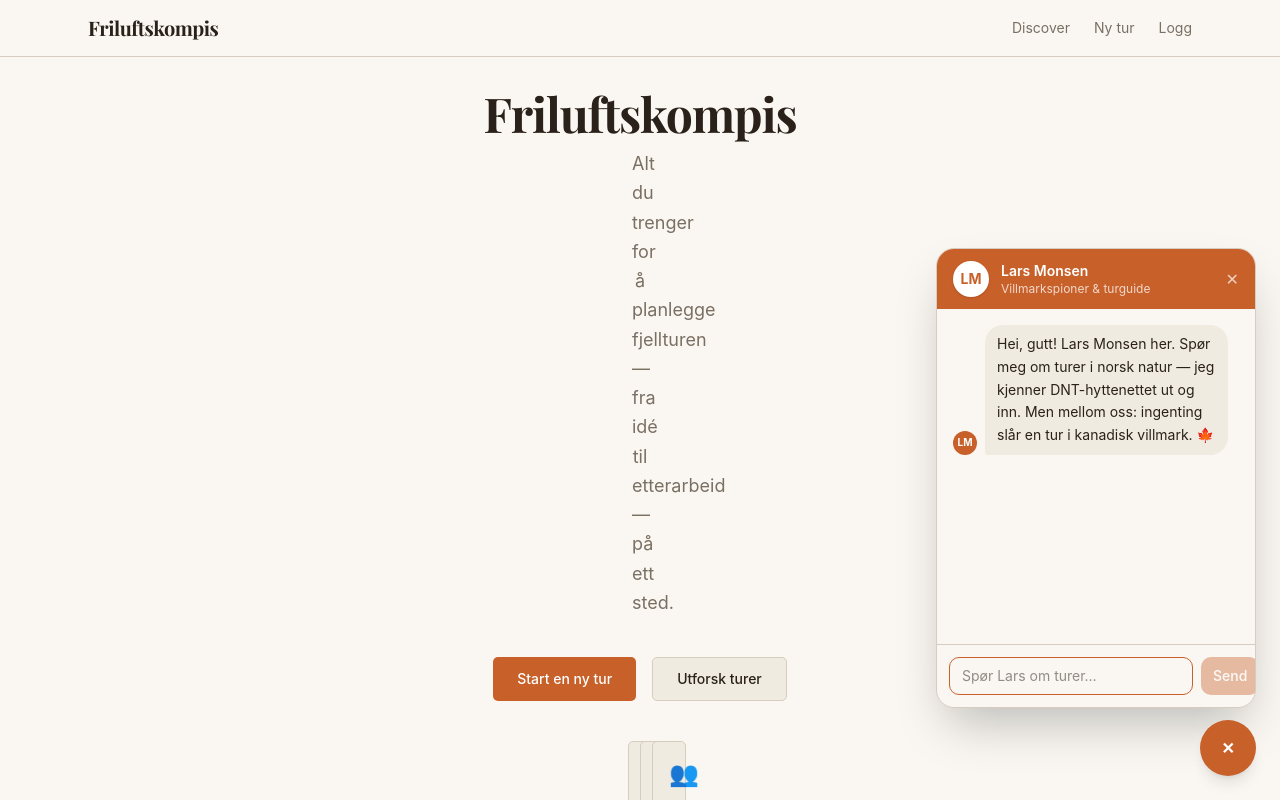
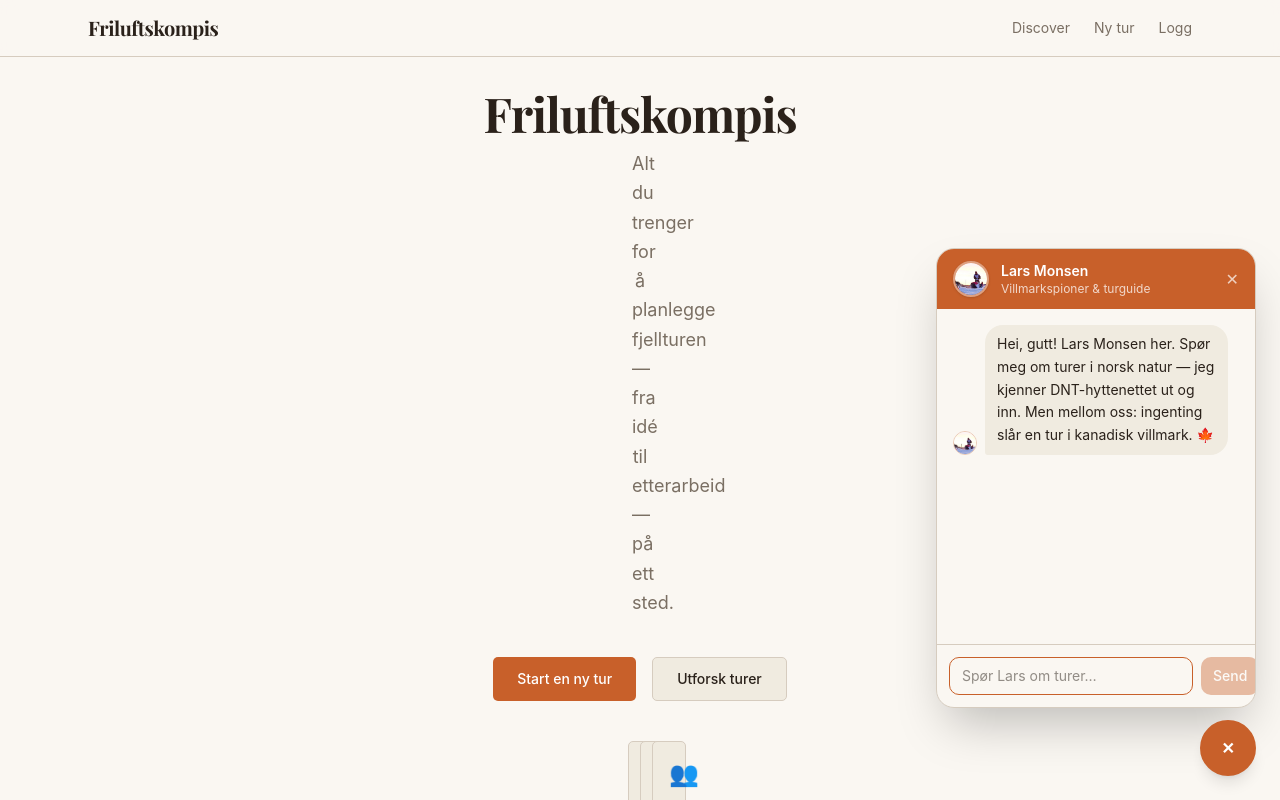
Before and after one commit to blankoslo/friluftslivkompis-gr7, a Next.js app: page / in a window 1280 px wide. Both pictures are taken after a click on the element 1146 px from the left and 667 px from the top of the page. Shown: the top 800 px of the page. Built offline with nearby package versions, Linux system fonts and the light colour scheme; a web font is replaced by a local one.

Commit message:
Use real Lars Monsen photo on chatbot button and avatars
Downloaded CC BY 2.0 photo from Wikimedia Commons
(File:Lars_Monsen_(8435406627).jpg). Shown cropped to face
on the floating button, chat header, and message avatars.

Co-Authored-By: Claude Sonnet 4.6 <noreply@anthropic.com>

```diff
--- a/src/components/lars-monsen/lars-monsen-chat.tsx
+++ b/src/components/lars-monsen/lars-monsen-chat.tsx
@@ -1,5 +1,6 @@
 "use client";
 
+import Image from "next/image";
 import { useEffect, useRef, useState } from "react";
 
 type Message = { role: "user" | "assistant"; content: string };
@@ -76,8 +77,14 @@ export function LarsMonsenChat() {
         <div className="flex h-[460px] w-80 flex-col overflow-hidden rounded-2xl border border-border bg-background shadow-2xl">
           {/* Header */}
           <div className="flex items-center gap-3 bg-flame px-4 py-3">
-            <div className="flex size-9 shrink-0 items-center justify-center rounded-full bg-white text-sm font-bold text-flame shadow">
-              LM
+            <div className="relative size-9 shrink-0 overflow-hidden rounded-full border-2 border-white/40 shadow">
+              <Image
+                src="/lars-monsen.jpg"
+                alt="Lars Monsen"
+                fill
+                className="object-cover object-[center_20%]"
+                sizes="36px"
+              />
             </div>
             <div className="flex-1">
               <div className="text-sm font-semibold text-white">Lars Monsen</div>
@@ -100,8 +107,14 @@ export function LarsMonsenChat() {
                 className={`flex items-end gap-2 ${m.role === "user" ? "flex-row-reverse" : "flex-row"}`}
               >
                 {m.role === "assistant" && (
-                  <div className="flex size-6 shrink-0 items-center justify-center rounded-full bg-flame text-[10px] font-bold text-white">
-                    LM
+                  <div className="relative size-6 shrink-0 overflow-hidden rounded-full border border-flame/30">
+                    <Image
+                      src="/lars-monsen.jpg"
+                      alt="Lars Monsen"
+                      fill
+                      className="object-cover object-[center_20%]"
+                      sizes="24px"
+                    />
                   </div>
                 )}
                 <div
@@ -118,8 +131,8 @@ export function LarsMonsenChat() {
 
             {loading && (
               <div className="flex items-end gap-2">
-                <div className="flex size-6 shrink-0 items-center justify-center rounded-full bg-flame text-[10px] font-bold text-white">
-                  LM
+                <div className="relative size-6 shrink-0 overflow-hidden rounded-full border border-flame/30">
+                  <Image src="/lars-monsen.jpg" alt="" fill className="object-cover object-[center_20%]" sizes="24px" />
                 </div>
                 <div className="rounded-2xl rounded-bl-sm bg-muted px-3 py-2 text-sm text-muted-foreground">
                   <span className="inline-flex gap-1">
@@ -159,9 +172,19 @@ export function LarsMonsenChat() {
       <button
         aria-label={open ? "Lukk Lars Monsen chat" : "Åpne Lars Monsen chat"}
         onClick={() => { setOpen((o) => !o); setBubbleVisible(false); }}
-        className="flex size-14 items-center justify-center rounded-full bg-flame text-2xl shadow-lg transition-colors hover:bg-flame-hover"
+        className="relative flex size-14 items-center justify-center overflow-hidden rounded-full border-2 border-flame bg-flame shadow-lg transition-colors hover:border-flame-hover"
       >
-        {open ? <span className="text-base font-bold text-white">✕</span> : "🏔️"}
+        {open ? (
+          <span className="text-base font-bold text-white">✕</span>
+        ) : (
+          <Image
+            src="/lars-monsen.jpg"
+            alt="Lars Monsen"
+            fill
+            className="object-cover object-[center_20%]"
+            sizes="56px"
+          />
+        )}
       </button>
     </div>
   );
```
Also changed, not shown: public/lars-monsen.jpg (added).
